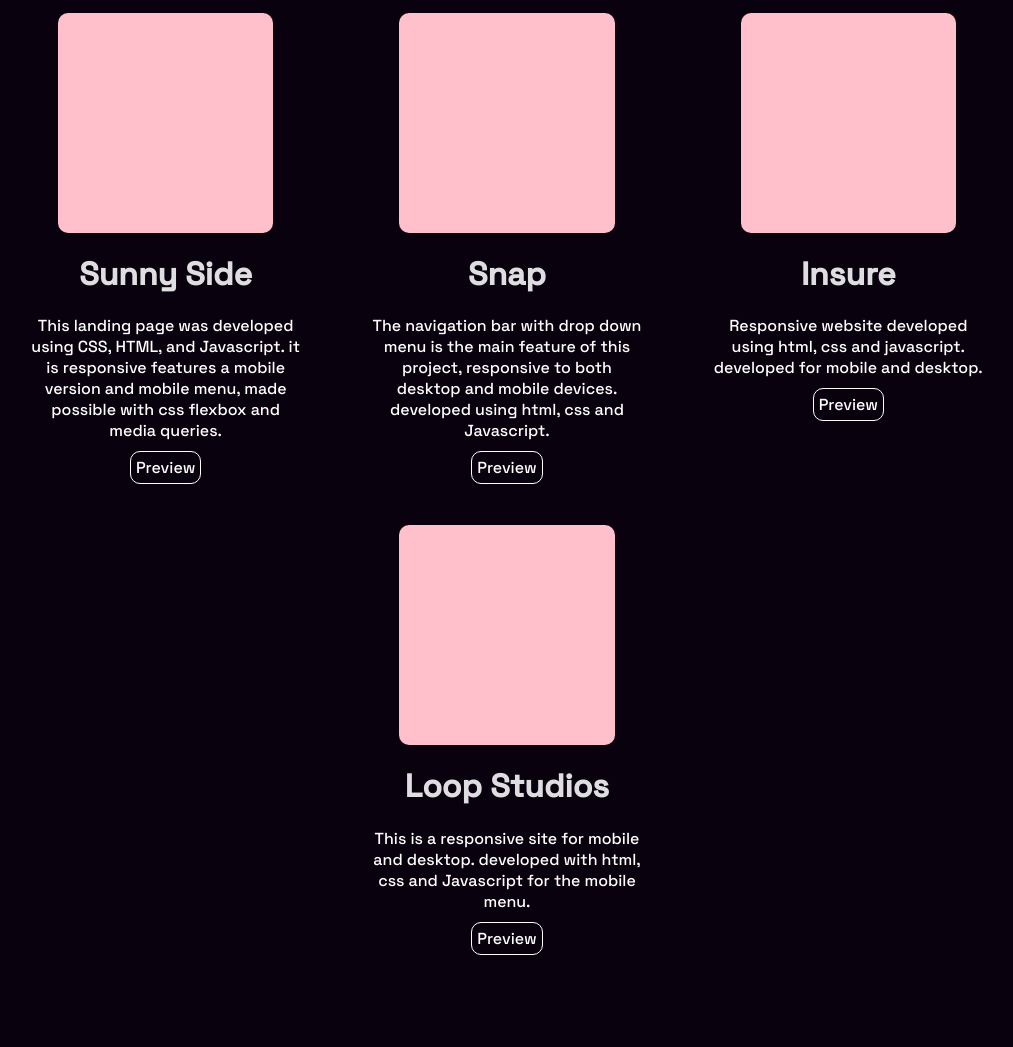
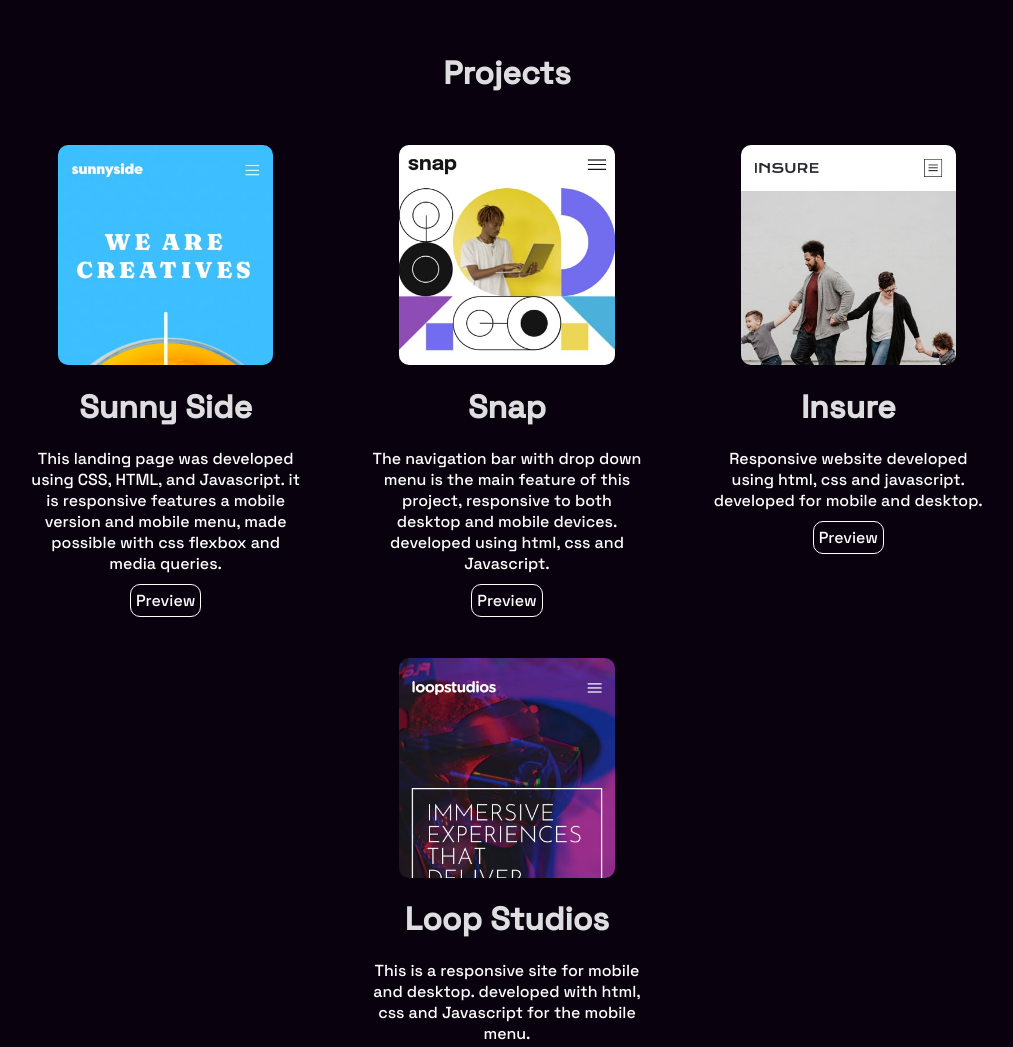
Before and after one commit to StConstantineCole/Personal-Portfolio, a plain HTML site: page index.html in a window 1280 px wide. Shown: the part 863-1910 px from the top of the page, without its empty margins (133-1146 px from the left). Drawn offline with Linux system fonts and the light colour scheme; the site is published under a folder, as on GitHub Pages, so addresses that start at the root find nothing.

Commit message:
-m"fixed images"#

```diff
--- a/index.html
+++ b/index.html
@@ -21,12 +21,12 @@
                         <li class="navLink"><a href="#contact"><i class="fa-solid fa-inbox"></i>Contact</a></li>
                     </ul>
             </nav>
-            <img src="./images/icon-close-menu.svg" alt="" id="closeMenu">
-            <img src="/images/icon-menu.svg" alt="" id="openMenu">
+            <!-- <img src="./images/icon-close-menu.svg" alt="" id="closeMenu">
+            <img src="/images/icon-menu.svg" alt="" id="openMenu"> -->
         </header>
 
         <div class="proSummary">
-            <img src="/images/noel (2).jpg" alt="Noel">
+            <img src="./images/noel (2).jpg" alt="Noel">
             <h1>Noel Cole</h1>
             <small>Front End Developer</small>
             <p>
--- a/style.css
+++ b/style.css
@@ -212,28 +212,28 @@ nav{
 }
 
 .sunnySide{
-    background-image: url(/images/cardImages/SuunySide.jpg);
+    background-image: url(./images/cardImages/SuunySide.jpg);
     background-position: top;
     background-size: cover;
     background-repeat: no-repeat;
 }
 
 .snap{
-    background-image: url(/images/cardImages/snap.jpg);
+    background-image: url(./images/cardImages/snap.jpg);
     background-position: top;
     background-size: cover;
     background-repeat: no-repeat;
 }
 
 .insure{
-    background-image: url(/images/cardImages/insure.jpg);
+    background-image: url(./images/cardImages/insure.jpg);
     background-position: top;
     background-size: cover;
     background-repeat: no-repeat;
 }
 
 .loop{
-    background-image: url(/images/cardImages/loopStduios.jpg);
+    background-image: url(./images/cardImages/loopStduios.jpg);
     background-position: top;
     background-size: cover;
     background-repeat: no-repeat;
```
